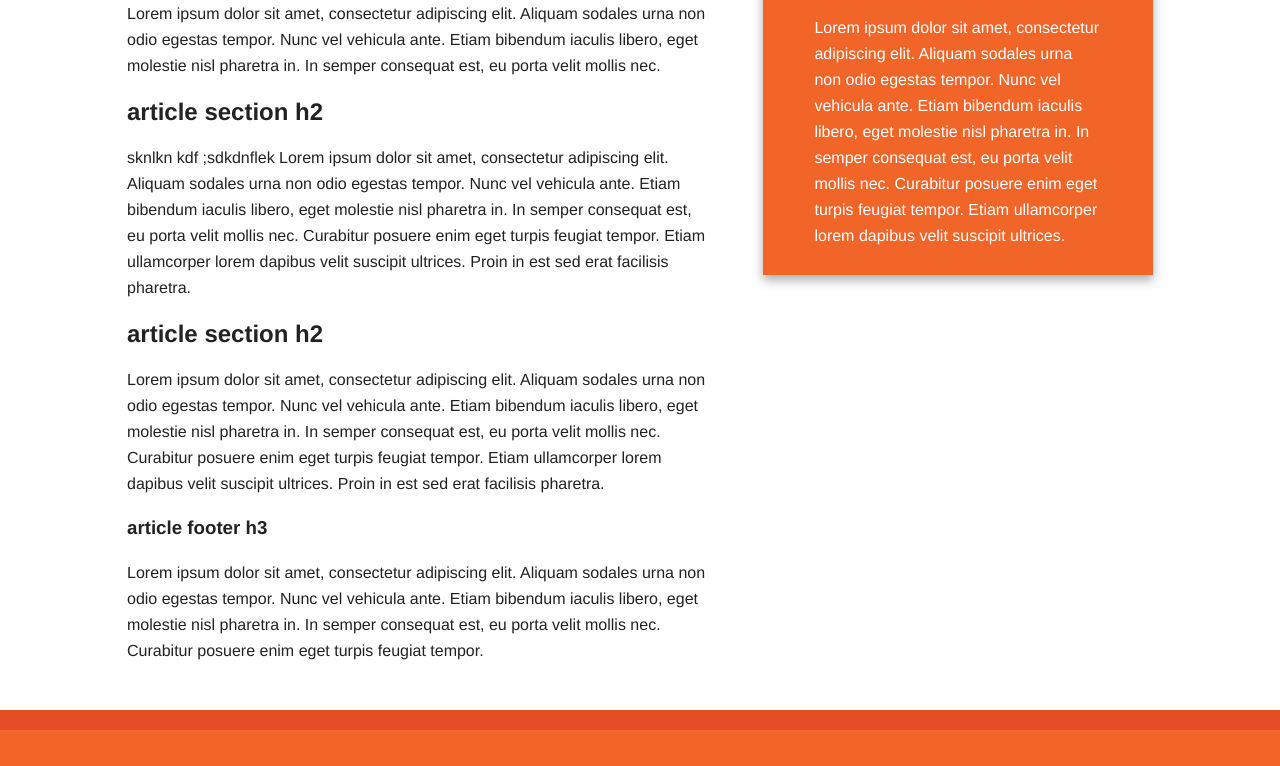
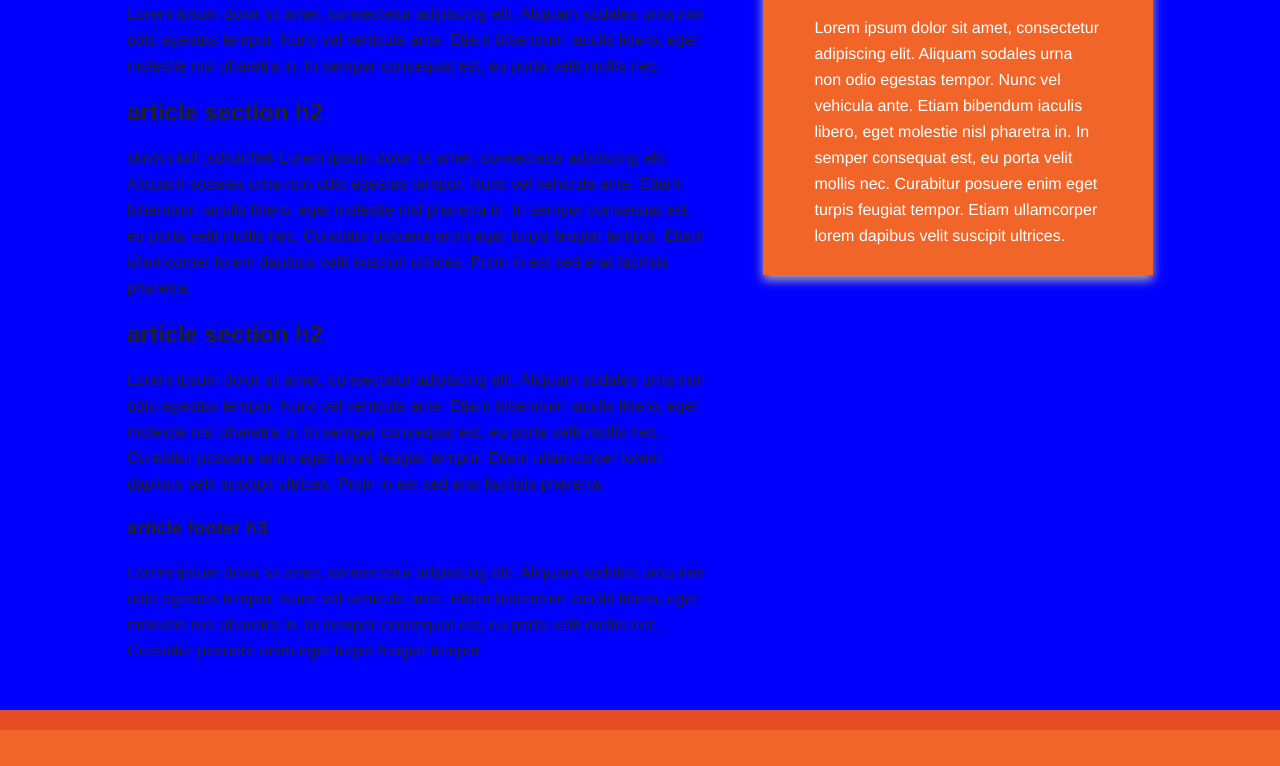
Before and after one commit to ai-fukunishi/study, a plain HTML site: page index.html in a window 1280 px wide. Shown: the part 194-960 px from the top of the page. Drawn offline with nearby package versions, Linux system fonts and the light colour scheme; files that its build step writes are made by us from their sources; files whose address does not match are found by name.

Commit message:
changed css/main.css

```diff
--- a/initializr/css/main.css
+++ b/initializr/css/main.css
@@ -13,6 +13,7 @@ textarea {
 body {
     font-size: 1em;
     line-height: 1.4;
+background:#0000ff;
 }
 
 ::-moz-selection {
```
